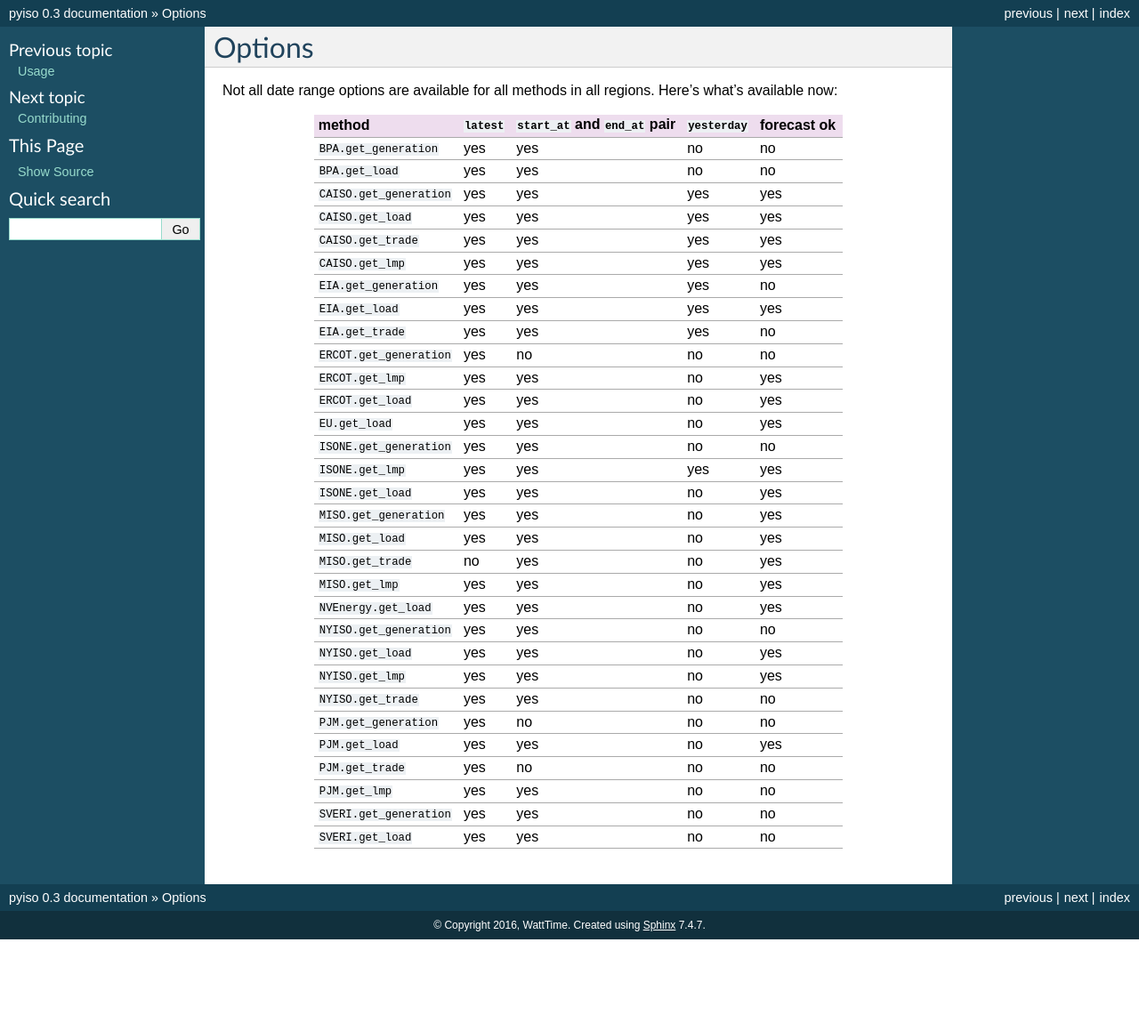
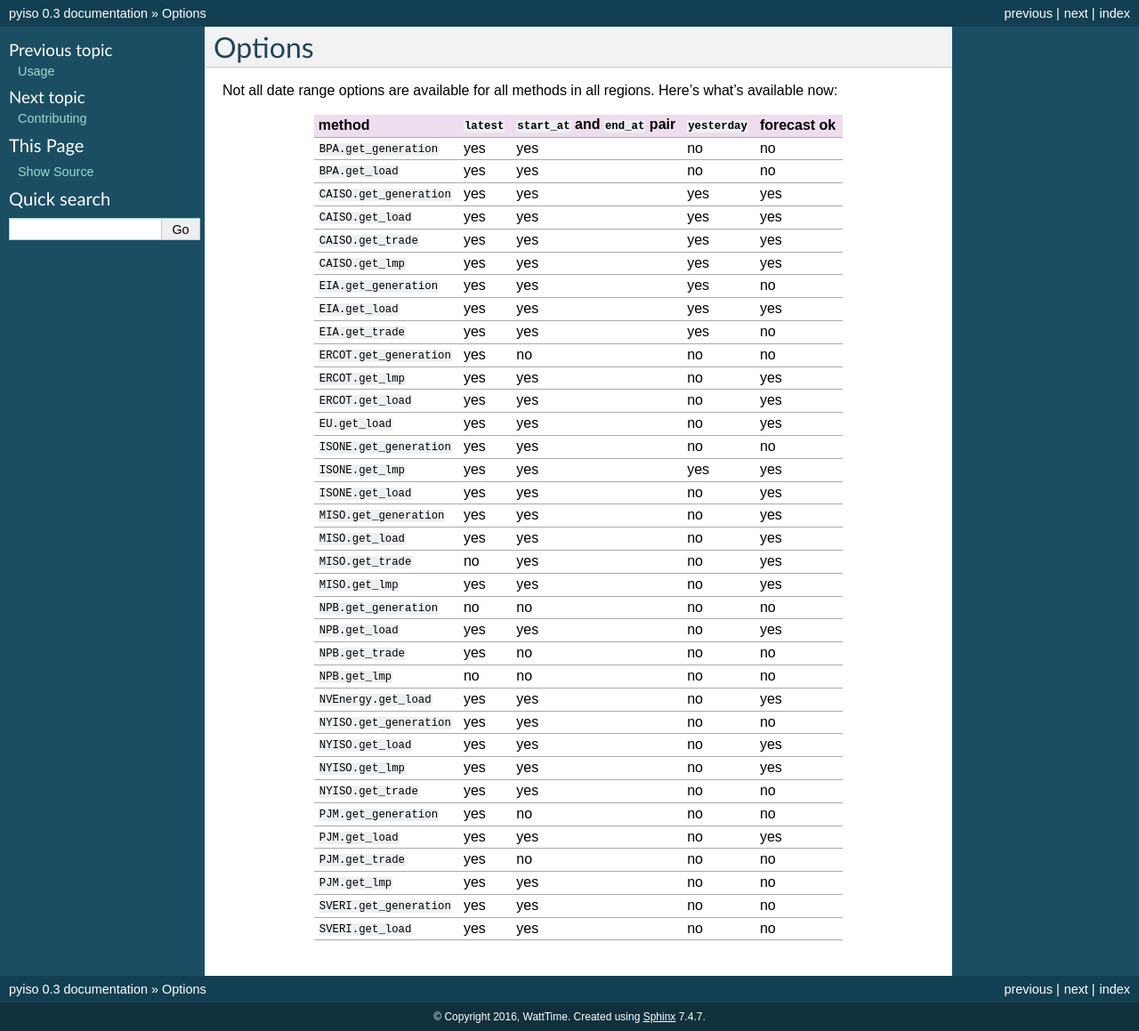
Before and after one commit to WattTime/pyiso, a Sphinx documentation site: the page built from docs/source/options.rst, in a window 1280 px wide. Shown: the whole page at 89% size. Built offline with Sphinx 7.4.7, drawn with Linux system fonts in a browser that asks for light colours; before the commit the page ends 1056 px from its top, so only the background shows below that.

```diff
--- a/docs/source/intro.rst
+++ b/docs/source/intro.rst
@@ -45,6 +45,7 @@ balancing authority abbrev.    balancing authority name/region          data sou
       IID                       Imperial Irrigation District (CA)        SVERI
       ISONE                     ISO New England                          ISONE
       MISO                      Midcontinent ISO                         MISO
+      NBP                       New Brunswick Power                      NBPower
       NEVP                      Nevada Power                             NVEnergy
       NYISO                     New York ISO                             NYISO
       PJM                       Mid-Atlantic                             PJM
--- a/docs/source/options.rst
+++ b/docs/source/options.rst
@@ -27,6 +27,10 @@ method                   ``latest``   ``start_at`` and ``end_at`` pair   ``yeste
 ``MISO.get_load``         yes         yes                                no            yes
 ``MISO.get_trade``        no          yes                                no            yes
 ``MISO.get_lmp``          yes         yes                                no            yes
+``NPB.get_generation``    no          no                                 no            no
+``NPB.get_load``          yes         yes                                no            yes
+``NPB.get_trade``         yes         no                                 no            no
+``NPB.get_lmp``           no          no                                 no            no
 ``NVEnergy.get_load``     yes         yes                                no            yes
 ``NYISO.get_generation``  yes         yes                                no            no
 ``NYISO.get_load``        yes         yes                                no            yes
```
Also changed, not shown: README.md (+1 -1 lines).
